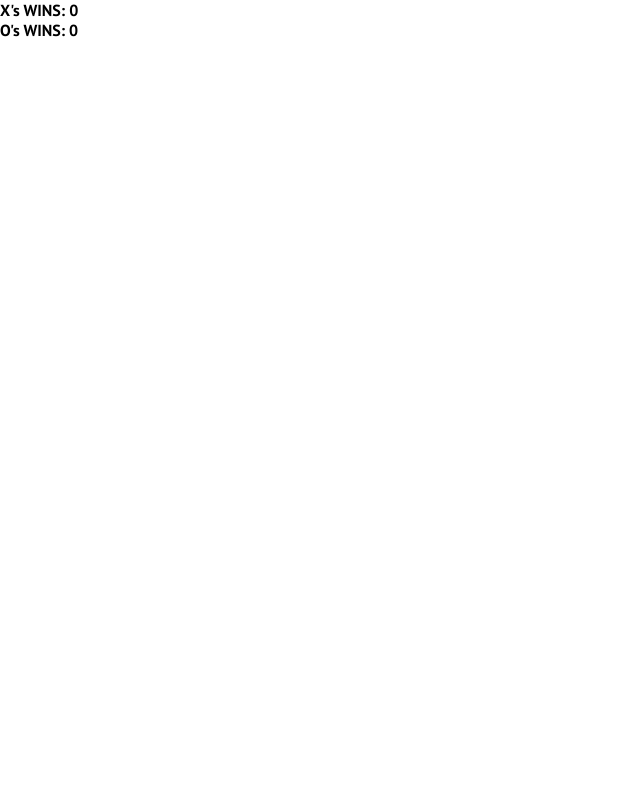
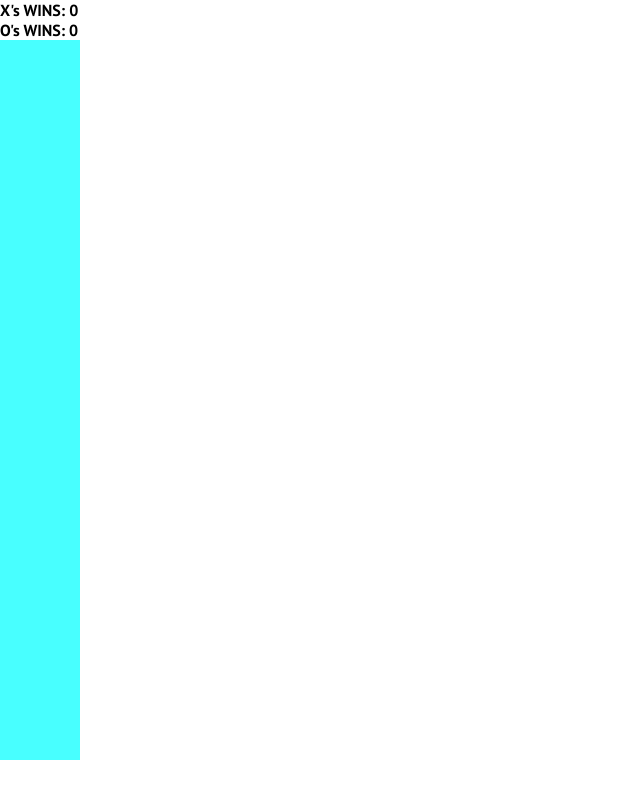
Before and after one commit to felixlaii/tictactoe.github.io, a React (Create React App) app: page / in a window 1280 px wide. Shown: the whole page, without its empty margins (0-640 px from the left). Built offline with nearby package versions, Linux system fonts and the light colour scheme.

Commit message:
Update App.css

```diff
--- a/src/App.css
+++ b/src/App.css
@@ -6,3 +6,15 @@
   box-sizing: border-box;
   font-family: "PT Sans", sans-serif;
 }
+
+.square {
+  background: rgba(27, 255, 255, 0.8);
+  height: 5rem;
+  width: 5rem;
+  display: flex;
+  align-items: center;
+  justify-content: center;
+  cursor: pointer;
+  color: white;
+  font-size: 4rem;
+}
```
